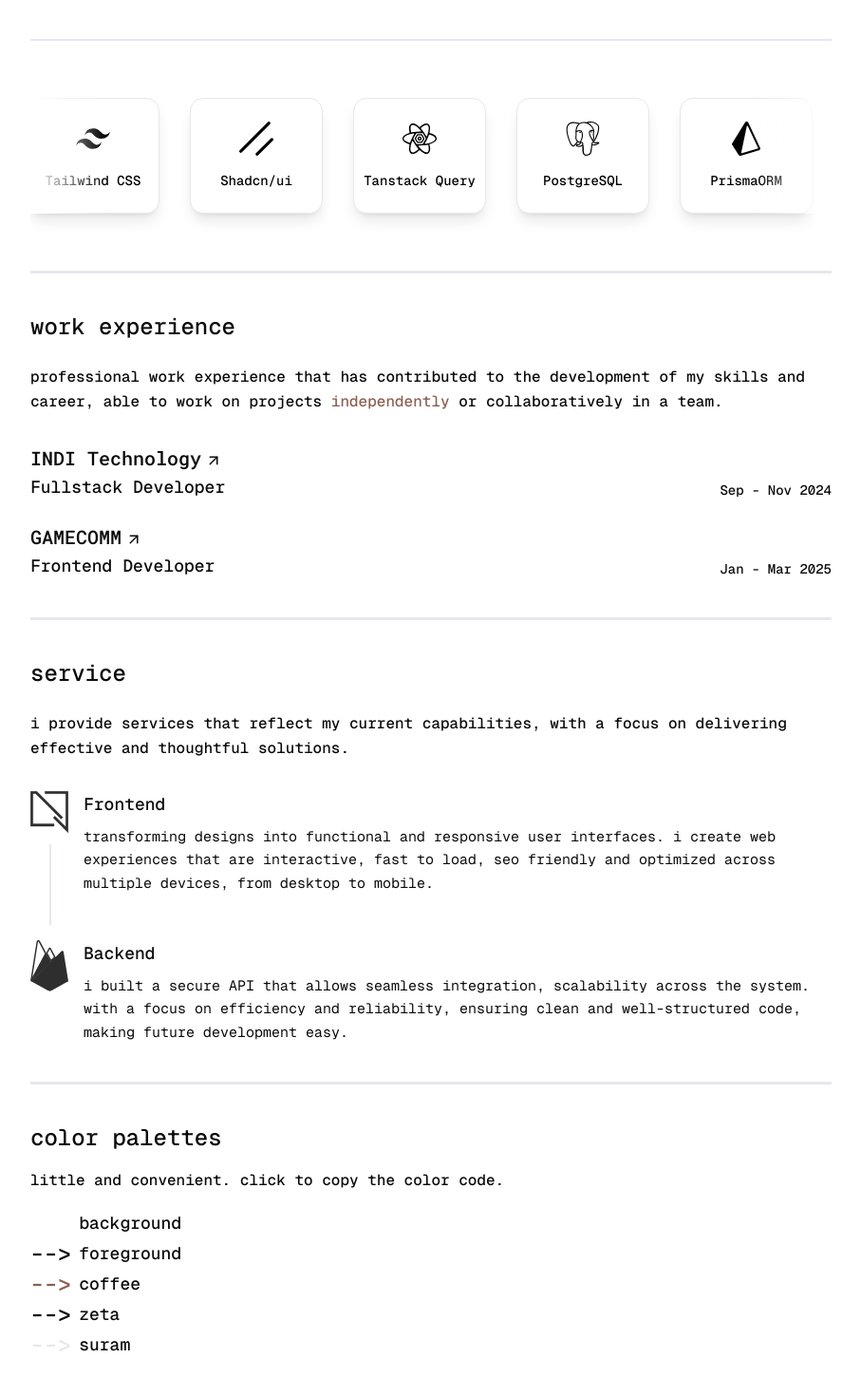
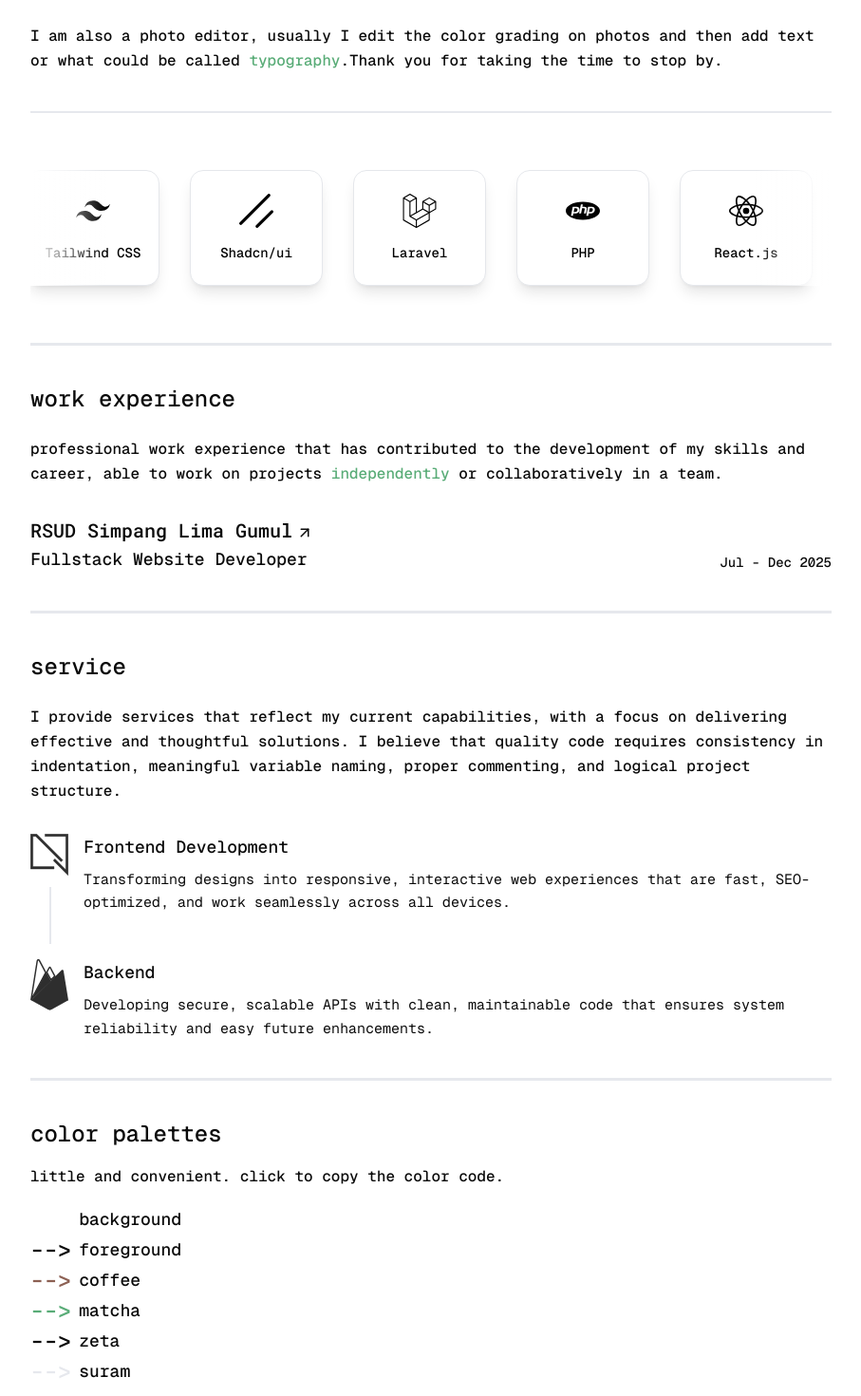
Before and after one commit to AkyasMahira/zayssme, a Next.js app: page / in a window 1280 px wide. Shown: the part 520-1990 px from the top of the page at 95% size, without its empty margins (186-1093 px from the left). Built offline with nearby package versions, Linux system fonts and the light colour scheme.

Commit message:
feat: implement infinite scrolling tech stack with improved animation and styling

```diff
--- a/src/components/pages/home/about-section.tsx
+++ b/src/components/pages/home/about-section.tsx
@@ -11,11 +11,10 @@ const AboutSection = () => {
         in front of a screen, whether it&apos;s &apos;seriously coding&apos; or
         just playing Roblox, lol.
         </p>
-      {/* <p className="w-full text-zeta font-medium text-[16px] text-start">
-        i&apos;m also learning editing, graphic design, and writing. loving cold
-        or hot <MatchaText>matcha</MatchaText> while working and study. anyway,
-        that&apos;s all about me and thank you.
-      </p> */}
+      <p className="w-full text-zeta font-medium text-[16px] text-start">
+        I am also a photo editor, usually I edit the color grading on photos
+        and then add text or what could be called <MatchaText>typography</MatchaText>.Thank you for taking the time to stop by.
+      </p>
     </section>
   );
 };
--- a/src/components/pages/home/color-palette-section.tsx
+++ b/src/components/pages/home/color-palette-section.tsx
@@ -13,6 +13,7 @@ const ColorPaletteSection = () => {
     { name: "background", class: "text-background", hex: "#F2F2F4" },
     { name: "foreground", class: "text-foreground", hex: "#2E2E2E" },
     { name: "coffee", class: "text-coffee", hex: "#8C6053" },
+    { name: "matcha", class: "text-matcha", hex: "#59AC77" },
     { name: "zeta", class: "text-zeta", hex: "#686C6F" },
     { name: "suram", class: "text-suram", hex: "#E6E8ED" },
   ];
--- a/src/components/pages/home/hero-section.tsx
+++ b/src/components/pages/home/hero-section.tsx
@@ -3,14 +3,14 @@
 import Image from "next/image";
 
 const HeroSection = () => {
-  const bannerImagePath = "/banner.jpeg";
+  const bannerImagePath = "/giphy.gif";
 
   return (
     <section className="relative flex items-start sm:items-center justify-between px-6 py-8 h-40 overflow-hidden">
       <div className="absolute inset-0">
         <Image
           src={bannerImagePath}
-          alt="Banner"
+          alt="Animated Banner"
           fill
           priority
           unoptimized={true}
--- a/src/components/pages/home/service-section.tsx
+++ b/src/components/pages/home/service-section.tsx
@@ -5,19 +5,19 @@ const ServiceSection = () => {
     <section className="w-full mx-auto">
       <h1 className="text-2xl mb-6 font-medium">service</h1>
       <p className="w-full text-zeta font-medium text-[16px] text-start">
-        i provide services that reflect my current capabilities, with a focus on
-        delivering effective and thoughtful solutions.
+        I provide services that reflect my current capabilities, with a focus on
+        delivering effective and thoughtful solutions. I believe that quality code
+        requires consistency in indentation, meaningful variable naming, proper
+        commenting, and logical project structure.
       </p>
       <div className="mt-8 flex flex-col gap-12">
         <div className="relative flex flex-row-reverse items-start justify-between gap-4">
           <DividerVertical />
           <article className="space-y-2">
-            <h2 className="text-lg font-medium">Frontend</h2>
+            <h2 className="text-lg font-medium">Frontend Development</h2>
             <p className="text-zeta text-[15px]">
-              transforming designs into functional and responsive user
-              interfaces. i create web experiences that are interactive, fast to
-              load, seo friendly and optimized across multiple devices, from
-              desktop to mobile.
+              Transforming designs into responsive, interactive web experiences
+              that are fast, SEO-optimized, and work seamlessly across all devices.
             </p>
           </article>
           <div className="z-10 bg-background">
@@ -45,15 +45,12 @@ const ServiceSection = () => {
             </svg>
           </div>
         </div>
-
         <div className="flex flex-row-reverse items-start justify-between gap-4">
           <article className="space-y-2">
             <h2 className="text-lg font-medium">Backend</h2>
             <p className="text-zeta text-[15px]">
-              i built a secure API that allows seamless integration, scalability
-              across the system. with a focus on efficiency and reliability,
-              ensuring clean and well-structured code, making future development
-              easy.
+              Developing secure, scalable APIs with clean, maintainable code
+              that ensures system reliability and easy future enhancements.
             </p>
           </article>
           <div className="z-10 bg-background">
--- a/src/components/pages/home/work-section.tsx
+++ b/src/components/pages/home/work-section.tsx
@@ -1,6 +1,6 @@
 import { internships } from "@/constants";
 import Link from "next/link";
-import CoffeeText from "@/components/ui/coffee-text";
+import MatchaText from "@/components/ui/matcha-text";
 
 const WorkExperienceSection = () => {
   return (
@@ -9,7 +9,7 @@ const WorkExperienceSection = () => {
       <p className="w-full mb-8 text-zeta font-medium text-[16px] text-start">
         professional work experience that has contributed to the development of
         my skills and career, able to work on projects{" "}
-        <CoffeeText>independently</CoffeeText> or collaboratively in a team.
+        <MatchaText>independently</MatchaText> or collaboratively in a team.
       </p>
       <div className="flex flex-col gap-6">
         {internships.map((item, index) => (
--- a/src/constants/index.ts
+++ b/src/constants/index.ts
@@ -2,8 +2,8 @@ import { TchatLink, TinspirationLink, Tinternship, TnavigationItem, Tproject, Ts
 
 export const navigationItems: TnavigationItem[] = [
     { name: "home", href: "/" },
-    { name: "projects", href: "/project" },
-    { name: "achievements", href: "/achievement" },
+    { name: "projects", href: "/p" },
+    { name: "achievements", href: "/a" },
 ];
 
 export const skillBadgeIcon: TskillBadgeIcon[] = [
@@ -77,9 +77,9 @@ export const achievements: TAchievement[] = [
 
 export const internships: Tinternship[] = [
     {
-        company: "INDI Technology",
-        position: "Fullstack Developer",
-        date: "Sep - Nov 2024",
+        company: "RSUD Simpang Lima Gumul",
+        position: "Fullstack Website Developer",
+        date: "Jul - Dec 2025",
         technologies: [
             {
                 name: "Javascript",
@@ -98,27 +98,7 @@ export const internships: Tinternship[] = [
                 icon: "simple-icons:tailwindcss"
             },
         ],
-        link: "https://www.linkedin.com/company/inditechno/",
-    },
-    {
-        company: "GAMECOMM",
-        position: "Frontend Developer",
-        date: "Jan - Mar 2025",
-        technologies: [
-            {
-                name: "Typescript",
-                icon: "simple-icons:typescript"
-            },
-            {
-                name: "Vue.js",
-                icon: "simple-icons:vuedotjs"
-            },
-            {
-                name: "Tailwind CSS",
-                icon: "simple-icons:tailwindcss"
-            },
-        ],
-        link: "https://www.linkedin.com/company/gamecomm/",
+        link: "https://www.linkedin.com/company/RSUD-Simpang-Lima-Gumul/",
     },
 ];
 
@@ -311,16 +291,16 @@ export const techcollections: TskillBadgeIcon[] = [
         icon: "simple-icons:shadcnui"
     },
     {
-        name: "Tanstack Query",
-        icon: "simple-icons:reactquery"
+        name: "Laravel",
+        icon: "simple-icons:laravel"
     },
     {
-        name: "PostgreSQL",
-        icon: "simple-icons:postgresql"
+        name: "PHP",
+        icon: "simple-icons:php"
     },
     {
-        name: "PrismaORM",
-        icon: "simple-icons:prisma"
+        name: "React.js",
+        icon: "simple-icons:react"
     },
 ]
 
@@ -328,25 +308,25 @@ export const chatLink: TchatLink[] = [
     {
         label: "Talk with me on Discord",
         icon: "simple-icons:discord",
-        href: "https://discord.com/users/yasudahlah",
+        href: "https://discord.com/users/zayssme",
         title: "Discord",
     },
     {
         label: "Talk with me on Threads",
         icon: "simple-icons:threads",
-        href: "https://www.threads.com/@enderjhass",
+        href: "https://www.threads.com/@zayssme",
         title: "Threads",
     },
     {
         label: "Talk with me on Linkedin",
         icon: "ion:social-linkedin",
-        href: "https://www.linkedin.com/in/al-sakha",
+        href: "https://www.linkedin.com/in/muhammad-akyas-24a228241/",
         title: "Linkedin",
     },
     {
         label: "Talk with me on Email",
         icon: "lucide:mail",
-        href: "mailto:alsakhafatthariq@gmail.com",
+        href: "mailto:akyasmahira.business@gmail.com",
         title: "Email",
     }
 ]
```
Also changed, not shown: public/giphy.gif (added).
